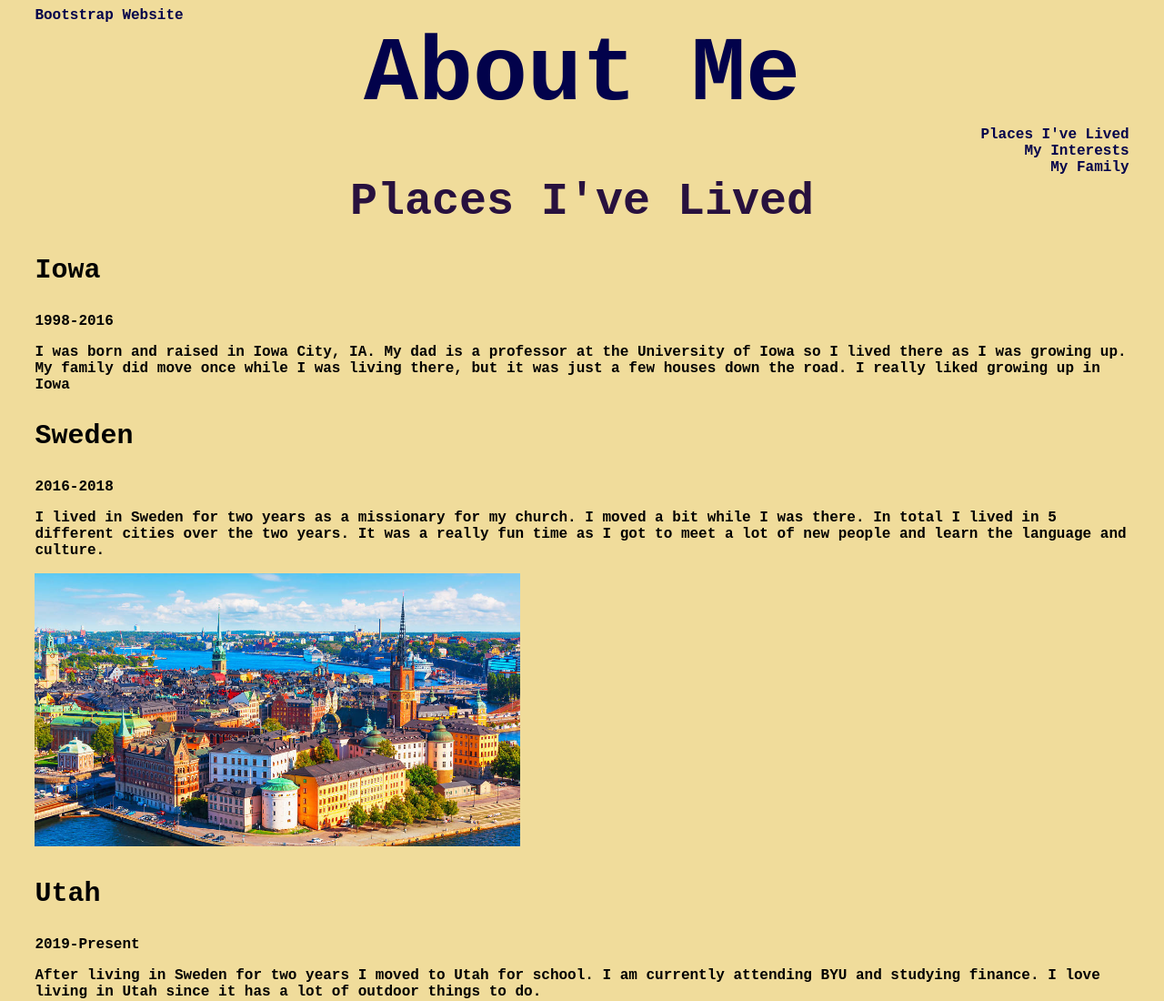
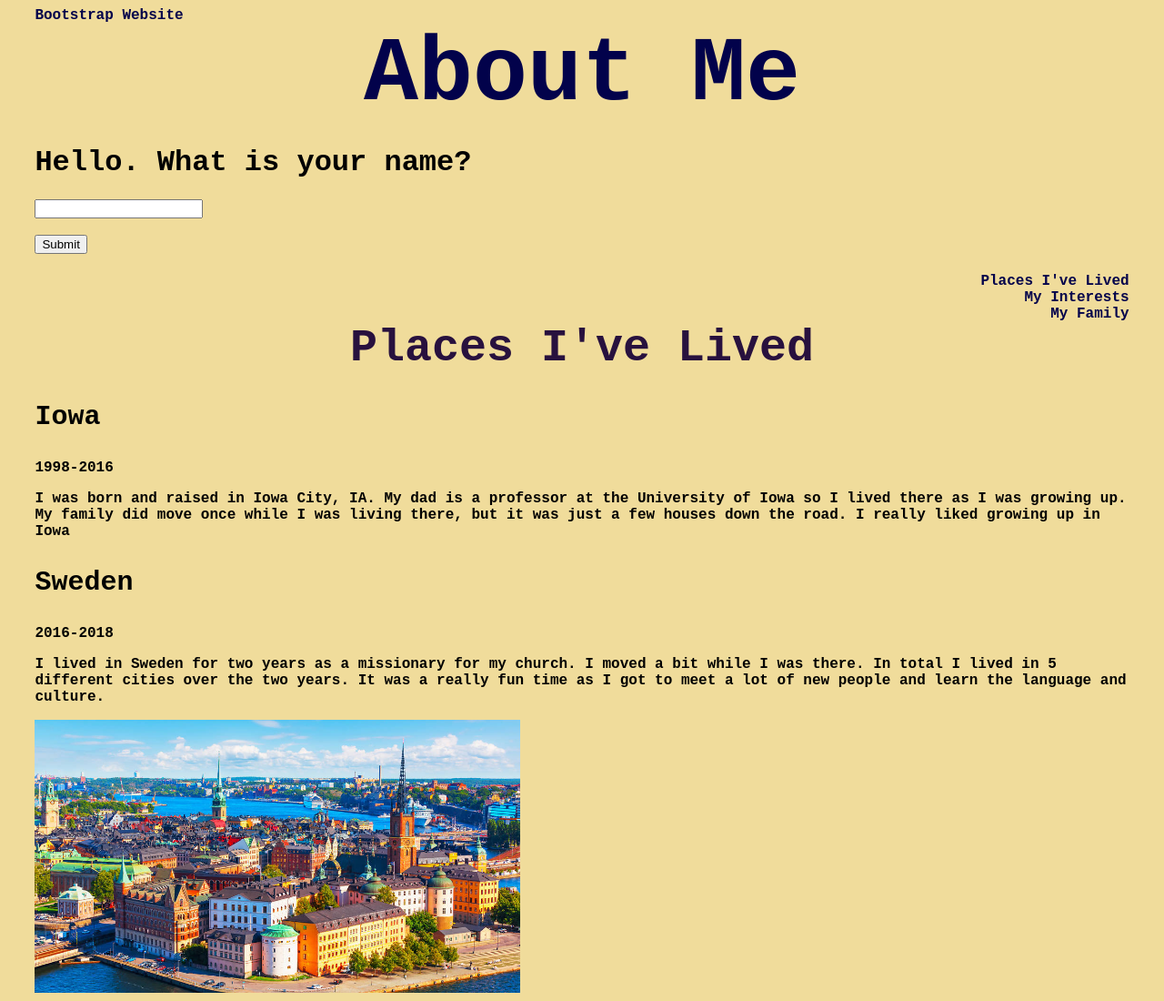
Before and after one commit to jqdaws/Final, a plain HTML site: page scratch.html in a window 1280 px wide. Shown: the top 1100 px of the page at 91% size. Drawn offline with Linux system fonts and the light colour scheme.

Commit message:
Add files via upload

```diff
--- a/scratch.html
+++ b/scratch.html
@@ -5,13 +5,29 @@
     <meta http-equiv="X-UA-Compatible" content="IE=edge">
     <meta name="viewport" content="width=device-width, initial-scale=1.0">
     <title>Scratch Page</title>
-    <link rel="stylesheet" href="css/myStyles.css">
+    <link rel="stylesheet" href="css/myStyles.css"  >
 </head>
 <body>
     <!-- link to bootstrap -->
     <a href="index.html" id="top">Bootstrap Website</a>
 
     <div class="header">About Me</div>
+
+    <h1>Hello. What is your name?</h1>
+    <input id="userInput"> <br> <br>
+    <button onclick="myFunction()"> Submit</button>
+    <h1 id="message"></h1>
+
+    <script>
+        function myFunction() {
+            let userInput = document.querySelector("#userInput");
+            let message = document.querySelector("#message");
+
+            message.innerHTML = "Welcome to my website, " + userInput.value;
+        }
+
+    </script>
+
 
     <div class="nav">
         <a href="#place">Places I've Lived</a> <br>
@@ -28,7 +44,7 @@
     <p>2016-2018</p>
     <p>I lived in Sweden for two years as a missionary for my church. I moved a bit while I was there. In total I lived in 5 different cities over the two years. It was a really fun time as I got to meet a lot of new people and learn the language and culture. </p>
     <!-- Image -->
-    <img src="assets/img/sweden.jpg" height="300px" alt="Wedding Photo"><br>
+    <img src="assets/img/sweden.jpg" height="300px" alt="sweden"><br>
     <p class="states">Utah</p>
     <p>2019-Present</p>
     <p>After living in Sweden for two years I moved to Utah for school. I am currently attending BYU and studying finance. I love living in Utah since it has a lot of outdoor things to do.</p>
```
